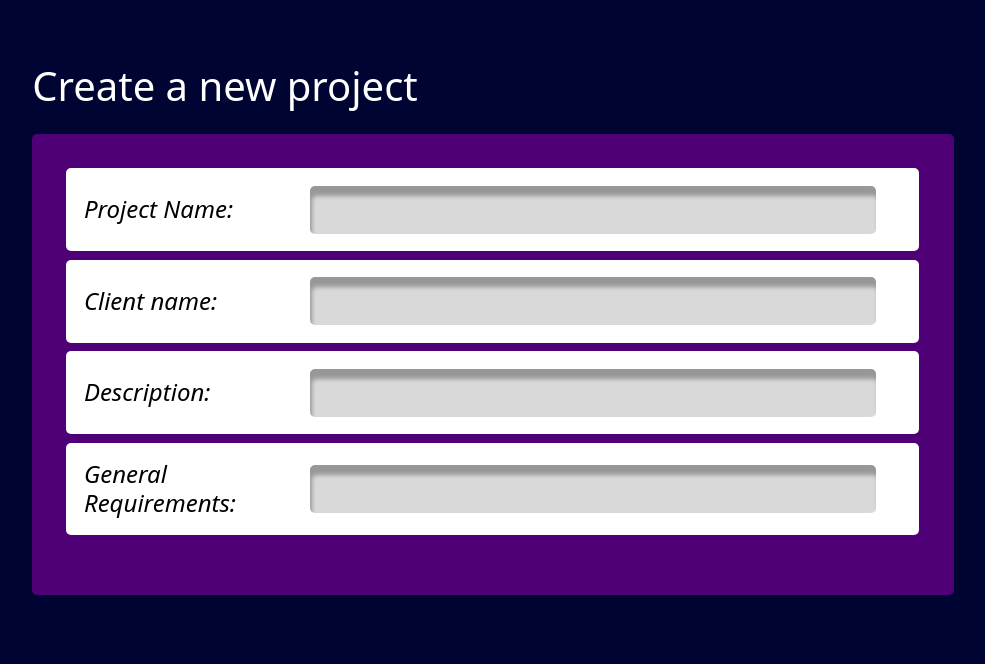
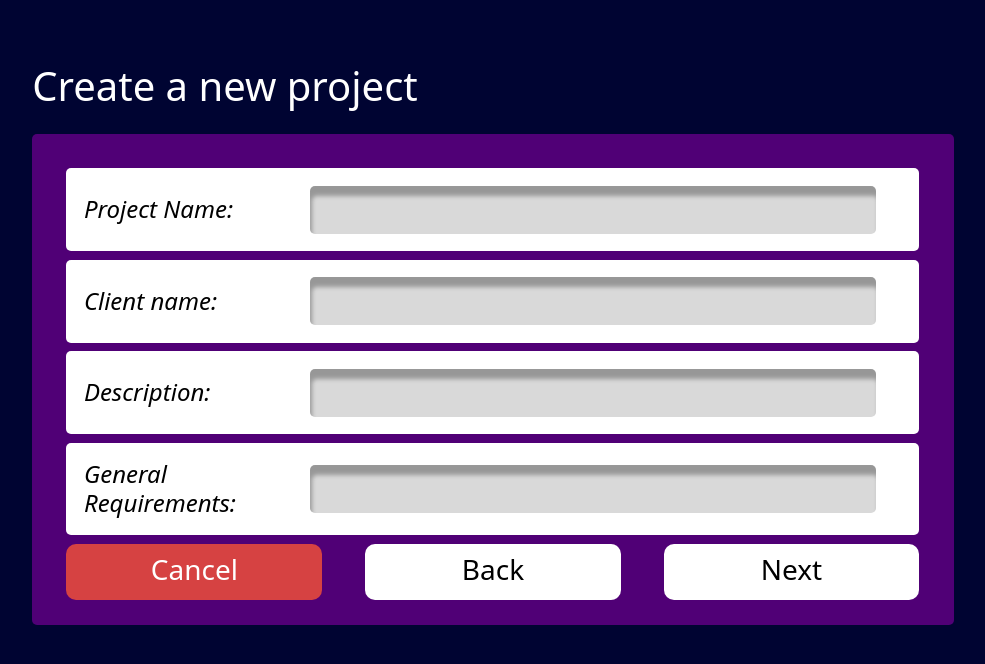
Before and after one commit to marcoolucio17/PathExplorer, a React (Vite) app: page / in a window 1280 px wide. Shown: the top 664 px of the page, without its empty margins (147-1132 px from the left). Built offline with nearby package versions, Linux system fonts and the light colour scheme.

Commit message:
crear proyecto manager avance parte 1 listo

```diff
--- a/src/pages/manager/CrearProyecto/ManagerCrearProyecto1.css
+++ b/src/pages/manager/CrearProyecto/ManagerCrearProyecto1.css
@@ -7,7 +7,7 @@
     padding-left: 2%;
     padding-right: 2%;
     padding-top: 2%;
-    padding-bottom: 4%;
+    padding-bottom: 2%;
 
     width: 72%;
     background-color: #500076;
@@ -63,3 +63,43 @@
     width: 30%;
     align-items: center;
 }
+
+.botones-crear-proyecto {
+    width: 98%;
+    margin-left: 1%;
+    margin-right: 1%;
+    display: flex;
+    justify-content: space-between;
+}
+
+.botones-crear-proyecto button {
+    width: 30%;
+    height: 2em;
+    border-radius: 10px;
+    font-size: 1.75em;
+    padding: 1%;
+    font-weight: normal;
+    align-items: center;
+    text-align: center;
+}
+
+.boton-cancelar-form {
+    background-color: #D64242;
+    color: #ffffff;
+
+    align-items: center;
+
+}
+
+.boton-text {
+    font-size: 1em;
+    font-weight: normal;
+
+    text-align: center;
+}
+.boton-atras-siguiente-form {
+    background-color: #ffffff;
+    color: #000000;
+    align-items: center;
+
+}
--- a/src/pages/manager/CrearProyecto/ManagerCrearProyecto1.jsx
+++ b/src/pages/manager/CrearProyecto/ManagerCrearProyecto1.jsx
@@ -37,6 +37,11 @@ export const ManagerCrearProyecto1 = () => {
                     </div>
                     <input type="text" />
                 </div>
+                <div className="botones-crear-proyecto">
+                    <button className='boton-cancelar-form'><h3 className='boton-text'>Cancel</h3></button>
+                    <button className='boton-atras-siguiente-form'><h3 className='boton-text'>Back</h3></button>
+                    <button className='boton-atras-siguiente-form'><h3 className='boton-text'>Next</h3></button>
+                </div>
 
             </div>
         </div>
```
